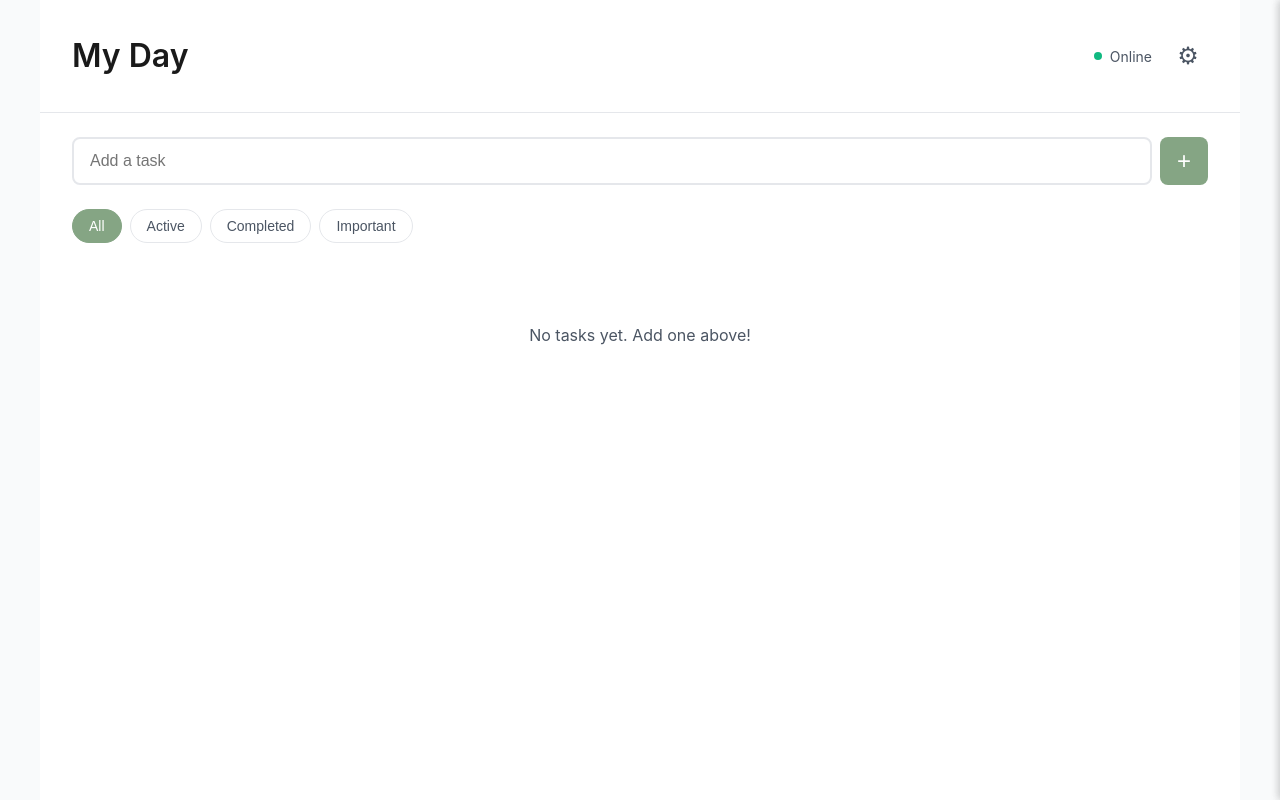
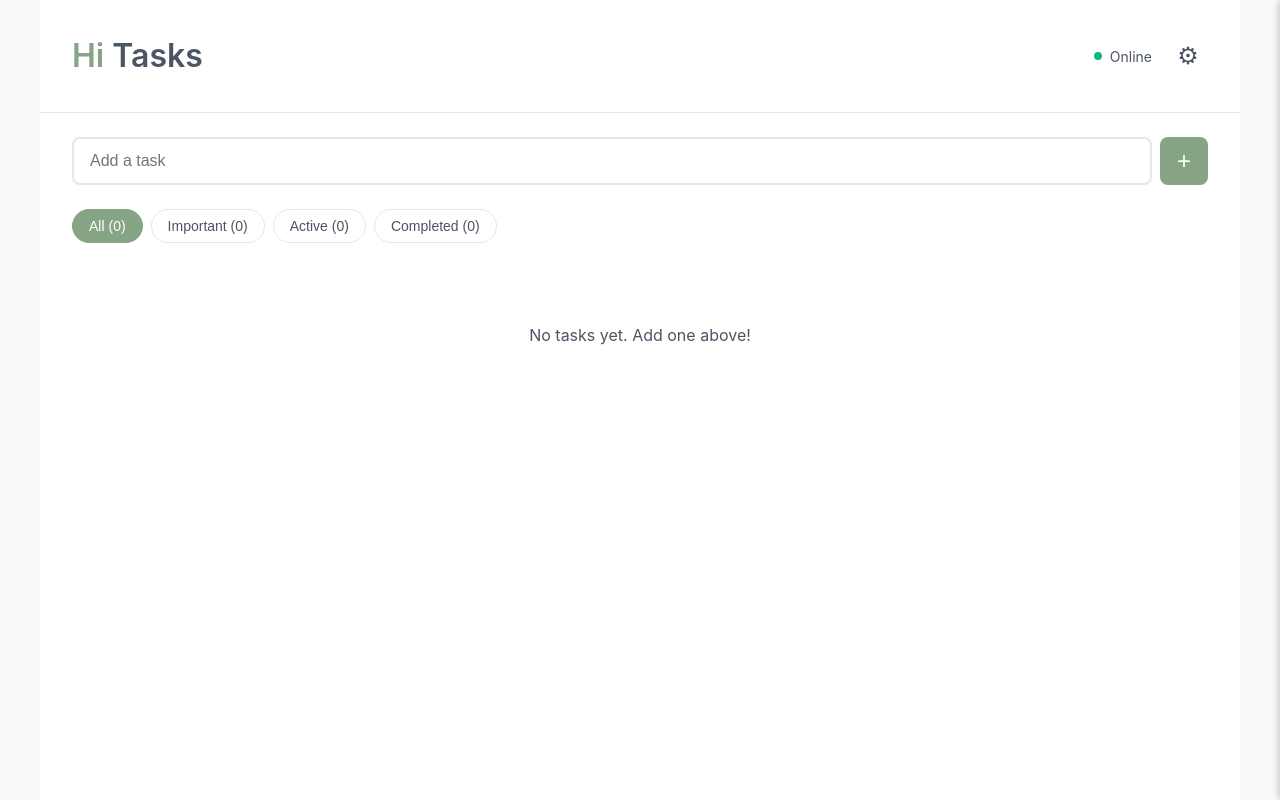
Before and after one commit to mrlinnth/hi-tasks, a website with bundled scripts: page index.html in a window 1280 px wide. Built offline with nearby package versions, Linux system fonts and the light colour scheme.

Commit message:
feat: add task count

```diff
--- a/app.js
+++ b/app.js
@@ -153,6 +153,9 @@ class TodoApp {
     // Filter tasks based on current filter
     const filteredTasks = this.getFilteredTasks();
 
+    // Update filter counts
+    this.updateFilterCounts();
+
     if (filteredTasks.length === 0) {
       container.innerHTML = "";
       emptyState.classList.remove("hidden");
@@ -219,6 +222,34 @@ class TodoApp {
     });
 
     this.renderTasks();
+  }
+
+  updateFilterCounts() {
+    const allCount = this.tasks.length;
+    const importantCount = this.tasks.filter((task) => task.important).length;
+    const activeCount = this.tasks.filter((task) => !task.completed).length;
+    const completedCount = this.tasks.filter((task) => task.completed).length;
+
+    this.elements.filterBtns.forEach((btn) => {
+      const filter = btn.dataset.filter;
+      const countSpan = btn.querySelector(".filter-count");
+      if (!countSpan) return;
+
+      switch (filter) {
+        case "all":
+          countSpan.textContent = allCount;
+          break;
+        case "important":
+          countSpan.textContent = importantCount;
+          break;
+        case "active":
+          countSpan.textContent = activeCount;
+          break;
+        case "completed":
+          countSpan.textContent = completedCount;
+          break;
+      }
+    });
   }
 
   createTaskHTML(task) {
@@ -603,7 +634,9 @@ class TodoApp {
       window.location.reload(true);
     } catch (error) {
       console.error("Error clearing data:", error);
-      alert("Failed to clear all data. Please try again or clear manually through browser settings.");
+      alert(
+        "Failed to clear all data. Please try again or clear manually through browser settings."
+      );
     }
   }
 }
--- a/index.html
+++ b/index.html
@@ -1,30 +1,32 @@
 <!DOCTYPE html>
 <html lang="en">
   <head>
-    <meta charset="UTF-8">
+    <meta charset="UTF-8" />
     <title>Hi Tasks</title>
-    <meta name="viewport" content="width=device-width, initial-scale=1.0">
-    <meta name="theme-color" content="#85a584">
-    <meta name="description" content="Minimal todo PWA">
-    <link rel="icon" type="image/ico" href="/favicon.ico">
+    <meta name="viewport" content="width=device-width, initial-scale=1.0" />
+    <meta name="theme-color" content="#85a584" />
+    <meta name="description" content="Minimal todo PWA" />
+    <link rel="icon" type="image/ico" href="/favicon.ico" />
 
     <!-- PWA -->
-    <link rel="manifest" href="manifest.json">
-    <link rel="apple-touch-icon" href="/icons/192.png">
+    <link rel="manifest" href="manifest.json" />
+    <link rel="apple-touch-icon" href="/icons/192.png" />
 
-    <link rel="stylesheet" href="styles.css">
+    <link rel="stylesheet" href="styles.css" />
   </head>
   <body>
     <div id="app">
       <!-- Header -->
       <header class="header">
-            <h1 class="header-title">My Day</h1>
+        <h1 class="header-title"><span>Hi</span> Tasks</h1>
         <div class="header-actions">
           <div class="sync-status" id="syncStatus">
             <span class="sync-indicator"></span>
             <span class="sync-text">Online</span>
           </div>
-                <button id="settingsBtn" class="btn-settings" aria-label="Settings">⚙</button>
+          <button id="settingsBtn" class="btn-settings" aria-label="Settings">
+            ⚙
+          </button>
         </div>
       </header>
 
@@ -38,17 +40,25 @@
             placeholder="Add a task"
             autocomplete="off"
             required
-                >
+          />
           <button type="submit" class="btn-add" aria-label="Add task">+</button>
         </form>
       </div>
 
       <!-- Filter Buttons -->
       <div class="filter-container">
-            <button class="filter-btn active" data-filter="all">All</button>
-            <button class="filter-btn" data-filter="active">Active</button>
-            <button class="filter-btn" data-filter="completed">Completed</button>
-            <button class="filter-btn" data-filter="important">Important</button>
+        <button class="filter-btn active" data-filter="all">
+          All (<span class="filter-count">0</span>)
+        </button>
+        <button class="filter-btn" data-filter="important">
+          Important (<span class="filter-count">0</span>)
+        </button>
+        <button class="filter-btn" data-filter="active">
+          Active (<span class="filter-count">0</span>)
+        </button>
+        <button class="filter-btn" data-filter="completed">
+          Completed (<span class="filter-count">0</span>)
+        </button>
       </div>
 
       <!-- Task List -->
@@ -62,36 +72,44 @@
       <!-- Task Detail Sidebar -->
       <div id="taskDetail" class="task-detail">
         <div class="task-detail-header">
-                <button id="closeDetail" class="btn-close" aria-label="Close">×</button>
+          <button id="closeDetail" class="btn-close" aria-label="Close">
+            ×
+          </button>
         </div>
         <div class="task-detail-content">
           <div class="task-detail-actions">
-                    <button id="toggleImportant" class="btn-icon" aria-label="Toggle important">
+            <button
+              id="toggleImportant"
+              class="btn-icon"
+              aria-label="Toggle important"
+            >
               <span class="star">☆</span>
             </button>
-                    <button id="deleteTask" class="btn-icon btn-delete" aria-label="Delete task">
+            <button
+              id="deleteTask"
+              class="btn-icon btn-delete"
+              aria-label="Delete task"
+            >
               <span>🗑</span>
             </button>
           </div>
           <div class="task-detail-title">
-                    <input type="checkbox" id="detailComplete" class="task-checkbox">
+            <input type="checkbox" id="detailComplete" class="task-checkbox" />
             <input
               type="text"
               id="detailTitle"
               class="detail-title-input"
               placeholder="Task title"
-                    >
+            />
           </div>
           <div class="task-detail-field">
             <label for="detailDueDate" class="field-label">Due Date</label>
-                    <input
-                        type="date"
-                        id="detailDueDate"
-                        class="field-input"
-                    >
+            <input type="date" id="detailDueDate" class="field-input" />
           </div>
           <div class="task-detail-field">
-                    <label for="detailDescription" class="field-label">Description</label>
+            <label for="detailDescription" class="field-label"
+              >Description</label
+            >
             <textarea
               id="detailDescription"
               class="field-textarea"
@@ -106,7 +124,9 @@
       <div id="settingsPanel" class="settings-panel">
         <div class="settings-header">
           <h2 class="settings-title">Settings</h2>
-                <button id="closeSettings" class="btn-close" aria-label="Close">×</button>
+          <button id="closeSettings" class="btn-close" aria-label="Close">
+            ×
+          </button>
         </div>
         <div class="settings-content">
           <div class="settings-section">
@@ -119,16 +139,20 @@
               id="apiTokenInput"
               class="settings-input"
               placeholder="Enter your API token"
-                    >
+            />
             <button id="saveToken" class="btn-save">Save Token</button>
             <div id="tokenStatus" class="token-status"></div>
           </div>
           <div class="settings-section">
             <label class="settings-label">
               Clear All Data
-                        <span class="settings-hint">Remove all tasks, cache, and settings</span>
+              <span class="settings-hint"
+                >Remove all tasks, cache, and settings</span
+              >
             </label>
-                    <button id="clearAllData" class="btn-clear">Clear Cache & Data</button>
+            <button id="clearAllData" class="btn-clear">
+              Clear Cache & Data
+            </button>
           </div>
         </div>
       </div>
--- a/styles.css
+++ b/styles.css
@@ -58,7 +58,10 @@ input[type="checkbox"] {
 .header-title {
   font-size: 1.5rem;
   font-weight: 600;
-  color: var(--text-primary);
+  color: var(--text-secondary);
+}
+.header-title span {
+  color: var(--primary);
 }
 
 .header-actions {
```
Lines whose indentation alone changed are shown as unchanged.
